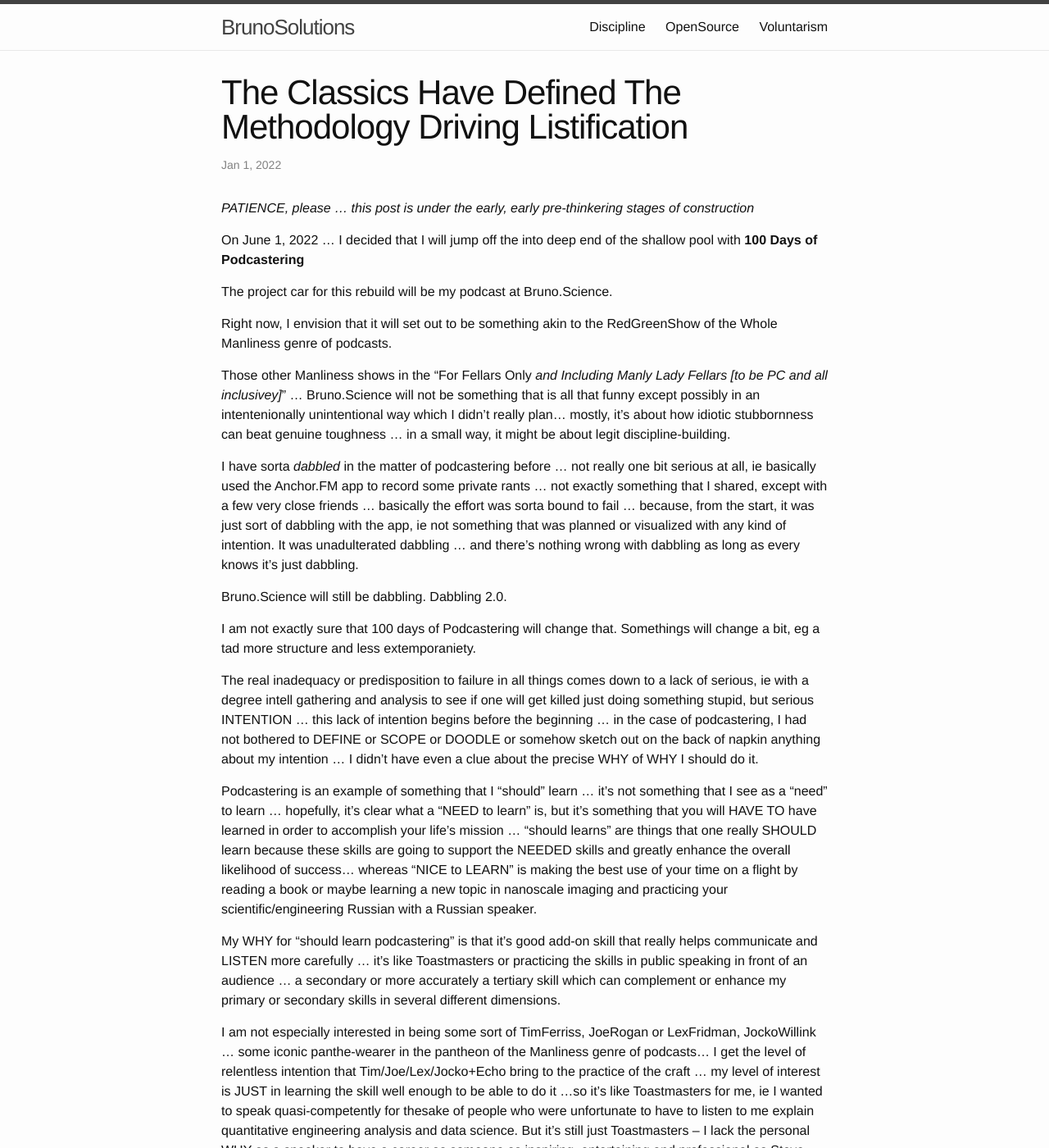
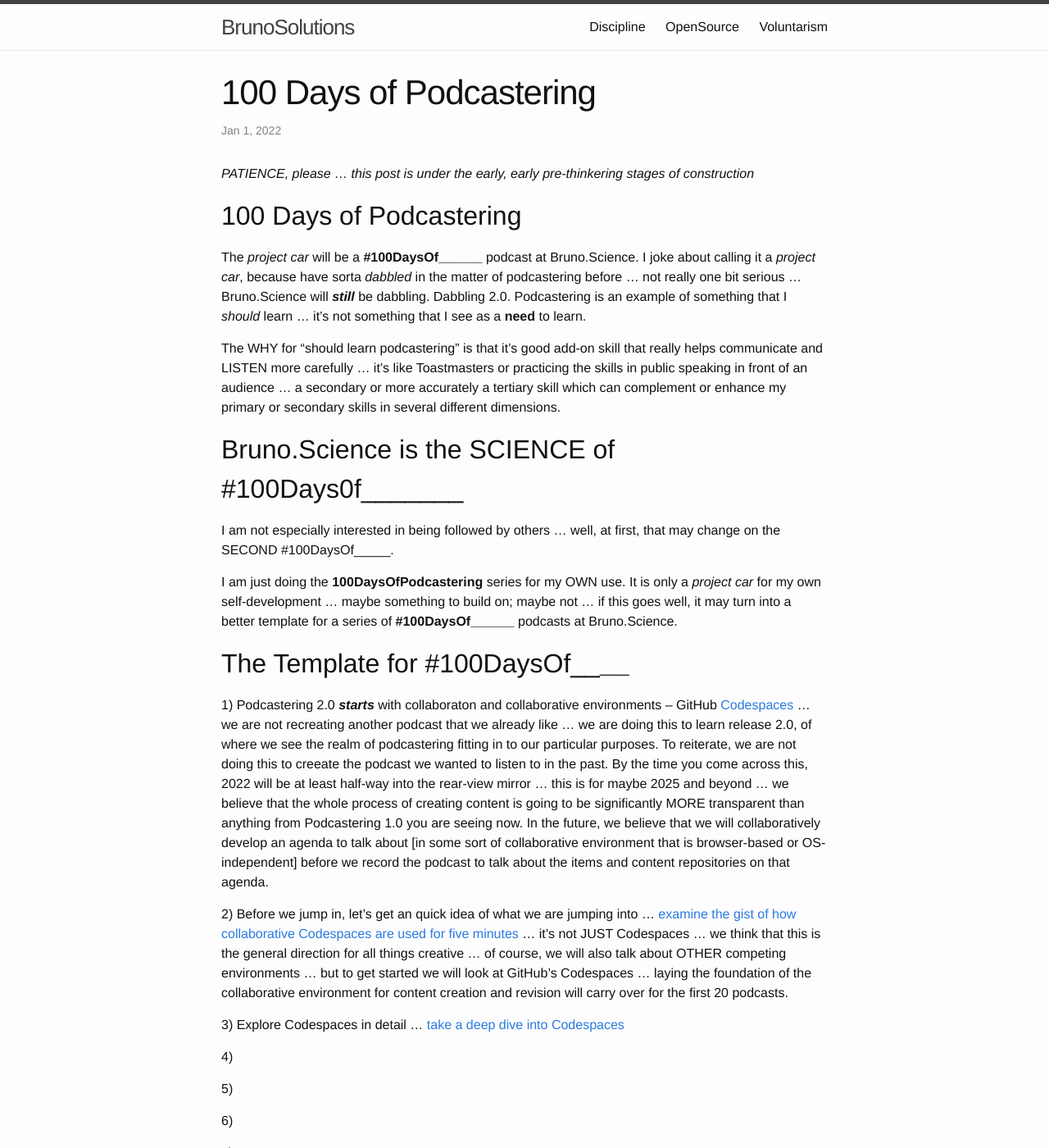
Before and after one commit to RockRapids/SHOP, a Jekyll site: the page built from _posts/22-06-01-100-Days-Of-Podcastering.MD, in a window 1280 px wide and 1400 px high. Shown: the whole window at 82% size. Built offline with Jekyll 4.4.1, drawn with Linux system fonts in a browser that asks for light colours; some of the changed text lies outside the part shown.

Commit message:
Rough draft

```diff
--- a/_posts/22-06-01-100-Days-Of-Podcastering.MD
+++ b/_posts/22-06-01-100-Days-Of-Podcastering.MD
@@ -1,6 +1,6 @@
 ---
 layout: post
-title:  "The Classics Have Defined The Methodology Driving Listification"
+title:  "100 Days of Podcastering"
 date:   2022-01-01 4:30:00
 categories: Discipline
 ---
@@ -8,25 +8,216 @@ categories: Discipline
 
 *PATIENCE, please ... this post is under the early, early pre-thinkering stages of construction*
 
-On June 1, 2022 ... I decided that I will jump off the into deep end of the shallow pool with **100 Days of Podcastering**
+## 100 Days of Podcastering
 
-The project car for this rebuild will be my podcast at Bruno.Science.
+The *project car* will be a **#100DaysOf______** podcast at Bruno.Science. I joke about calling it a *project car*, because have sorta *dabbled* in the matter of podcastering before ... not really one bit serious ... Bruno.Science will ***still*** be dabbling. Dabbling 2.0. Podcastering is an example of something that I *should* learn ... it's not something that I see as a **need** to learn.
 
-Right now, I envision that it will set out to be something akin to the RedGreenShow of the Whole Manliness genre of podcasts.
+The WHY for "should learn podcastering" is that it's good add-on skill that really helps communicate and LISTEN more carefully ... it's like Toastmasters or practicing the skills in public speaking in front of an audience ... a secondary or more accurately a tertiary skill which can complement or enhance my primary or secondary skills in several different dimensions.
 
-Those other Manliness shows in the "For Fellars Only *and Including Manly Lady Fellars [to be PC and all inclusivey]*" ... Bruno.Science will not be something that is all that funny except possibly in an intentenionally unintentional way which I didn't really plan... mostly, it's about how idiotic stubbornness can beat genuine toughness  ... in a small way, it might be about legit discipline-building.
+## Bruno.Science is the SCIENCE of #100Days0f_______
 
-I have sorta *dabbled* in the matter of podcastering before ... not really one bit serious at all, ie basically used the Anchor.FM app to record some private rants ...  not exactly something that I shared, except with a few very close friends ... basically the effort was sorta bound to fail ... because, from the start, it was just sort of dabbling with the app, ie not something that was planned or visualized with any kind of intention. It was unadulterated dabbling ... and there's nothing wrong with dabbling as long as every knows it's just dabbling.
+I am not especially interested in being followed by others ... well, at first, that may change on the SECOND #100DaysOf_____.
 
-Bruno.Science will still be dabbling. Dabbling 2.0.
+I am just doing the **100DaysOfPodcastering** series for my OWN use. It is only a *project car* for my own self-development ... maybe something to build on; maybe not ... if this goes well, it may turn into a better template for a series of **#100DaysOf______** podcasts at Bruno.Science.
 
+## The Template for #100DaysOf________
 
-I am not exactly sure that 100 days of Podcastering will change that. Somethings will change a bit, eg a tad more structure and less extemporaniety.
+1) Podcastering 2.0 ***starts*** with collaboraton and collaborative environments -- GitHub [Codespaces](https://docs.github.com/en/codespaces/overview#what-is-a-codespace) ... we are not recreating another podcast that we already like ... we are doing this to learn release 2.0, of where we see the realm of podcastering fitting in to our particular purposes. To reiterate, we are not doing this to creeate the podcast we wanted to listen to in the past. By the time you come across this, 2022 will be at least half-way into the rear-view mirror ... this is for maybe 2025 and beyond ... we believe that the whole process of creating content is going to be significantly MORE transparent than anything from Podcastering 1.0 you are seeing now. In the future, we believe that we will collaboratively develop an agenda to talk about [in some sort of collaborative environment that is browser-based or OS-independent] before we record the podcast to talk about the items and content repositories on that agenda.
 
-The real inadequacy or predisposition to failure in all things comes down to a lack of serious, ie with a degree intell gathering and analysis to see if one will get killed just doing something stupid, but serious INTENTION ... this lack of intention begins before the beginning  ... in the case of podcastering, I had not bothered to DEFINE or SCOPE or DOODLE or somehow sketch out on the back of napkin anything about my intention ... I didn't have even a clue about the precise WHY of WHY I should do it.
+2) Before we jump in, let's get an quick idea of what we are jumping into ... [examine the gist of how collaborative Codespaces are used for five minutes](https://docs.github.com/en/codespaces/getting-started/quickstart) ... it's not JUST Codespaces ... we think that this is the general direction for all things creative ... of course, we will also talk about OTHER competing environments ... but to get started we will look at GitHub's Codespaces ... laying the foundation of the collaborative environment for content creation and revision will carry over for the first 20 podcasts.
 
-Podcastering is an example of something that I "should" learn ... it's not something that I see as a "need" to learn ... hopefully, it's clear what a "NEED to learn" is, but it's something that you will HAVE TO have learned in order to accomplish your life's mission ... "should learns" are things that one really SHOULD learn because these skills are going to support the NEEDED skills and greatly enhance the overall likelihood of success... whereas "NICE to LEARN" is making the best use of your time on a flight by reading a book or maybe learning a new topic in nanoscale imaging and practicing your scientific/engineering Russian with a Russian speaker.
+3) Explore Codespaces in detail ... [take a deep dive into Codespaces](https://docs.github.com/en/codespaces/getting-started/deep-dive)
 
-My WHY for "should learn podcastering" is that it's good add-on skill that really helps communicate and LISTEN more carefully ... it's like Toastmasters or practicing the skills in public speaking in front of an audience ... a secondary or more accurately a tertiary skill which can complement or enhance my primary or secondary skills in several different dimensions.
+4)
 
-I am not especially interested in being some sort of TimFerriss, JoeRogan or LexFridman, JockoWillink ... some iconic panthe-wearer in the pantheon of the Manliness genre of podcasts... I get the level of relentless intention that Tim/Joe/Lex/Jocko+Echo bring to the practice of the craft ... my level of interest is JUST in learning the skill well enough to be able to do it ...so it's like Toastmasters for me, ie I wanted to speak quasi-competently for thesake of people who were unfortunate to have to listen to me explain quantitative engineering analysis and data science. But it's still just Toastmasters -- I lack the personal WHY as a speaker to have a career as someone as inspiring, entertaining and professional as Steve Harvey, but [after Toastmasters] I appreciate Steve MUCH MORE ... of course, my Plimpton-esque foray into the world of world-class auctioneering helped, but I think that was a case of having too many agendas AND REALLY SIGNIFICANT HEALTH ISSUES.
+5)
+
+6)
+
+7)
+
+8)
+
+9)
+
+10)
+
+11)
+
+12)
+
+13)
+
+14)
+
+15)
+
+16)
+
+17)
+
+18)
+
+19)
+
+20) Social media, interactions, promotions
+
+21)
+
+22)
+
+23)
+
+24)
+
+25)
+
+26)
+
+27)
+
+28)
+
+29)
+
+30)
+
+31)
+
+32)
+
+33)
+
+34)
+
+35)
+
+36)
+
+37)
+
+38)
+
+39)
+
+40) Analytics, experimentation, optimization
+
+41)
+
+42)
+
+43)
+
+44)
+
+45)
+
+46)
+
+47)
+
+48)
+
+49)
+
+50)
+
+51)
+
+52)
+
+53)
+
+54)
+
+55)
+
+56)
+
+57)
+
+58)
+
+59)
+
+60) Advertising, monetization, patronage, support
+
+61)
+
+62)
+
+63)
+
+64)
+
+65)
+
+66)
+
+67)
+
+68)
+
+69)
+
+70)
+
+71)
+
+72)
+
+73)
+
+74)
+
+75)
+
+76)
+
+77)
+
+78)
+
+79)
+
+80) Building upon what has been been built
+
+81)
+
+82)
+
+83)
+
+84)
+
+85)
+
+86)
+
+87)
+
+88)
+
+89)
+
+90)
+
+91)
+
+92)
+
+93)
+
+94)
+
+95)
+
+96)
+
+97)
+
+98)
+
+99)
+
+100)
```
